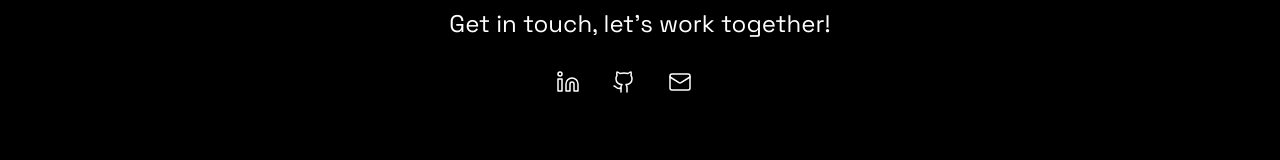
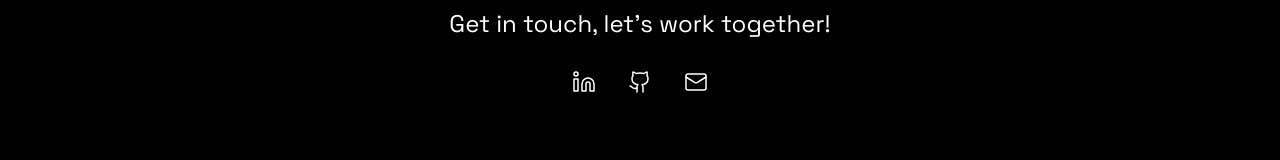
Before and after one commit to chantaseng/portfolio-v2, a React (Vite) app: page / in a window 1280 px wide. Shown: the part 4870-5030 px from the top of the page. Built offline with nearby package versions, Linux system fonts and the light colour scheme.

Commit message:
fixing margin issue

```diff
--- a/src/components/GetInTouch.jsx
+++ b/src/components/GetInTouch.jsx
@@ -15,19 +15,19 @@ const GetInTouch = () => {
           target="blank"
         >
           <Linkedin
-            className="mr-8  cursor-pointer hover:text-gray-500"
+            className="mx-4  cursor-pointer hover:text-gray-500"
             strokeWidth={1.5}
           />
         </a>
         <a href="https://github.com/chantaseng" target="blank">
           <Github
-            className="mr-8 cursor-pointer  hover:text-gray-500"
+            className="mx-4 cursor-pointer  hover:text-gray-500"
             strokeWidth={1.5}
           />
         </a>
         <a href="mailto:chan.william.ts@gmail.com">
           <Mail
-            className="mr-8 cursor-pointer hover:text-gray-500"
+            className="mx-4 cursor-pointer hover:text-gray-500"
             strokeWidth={1.5}
           />
         </a>
```
